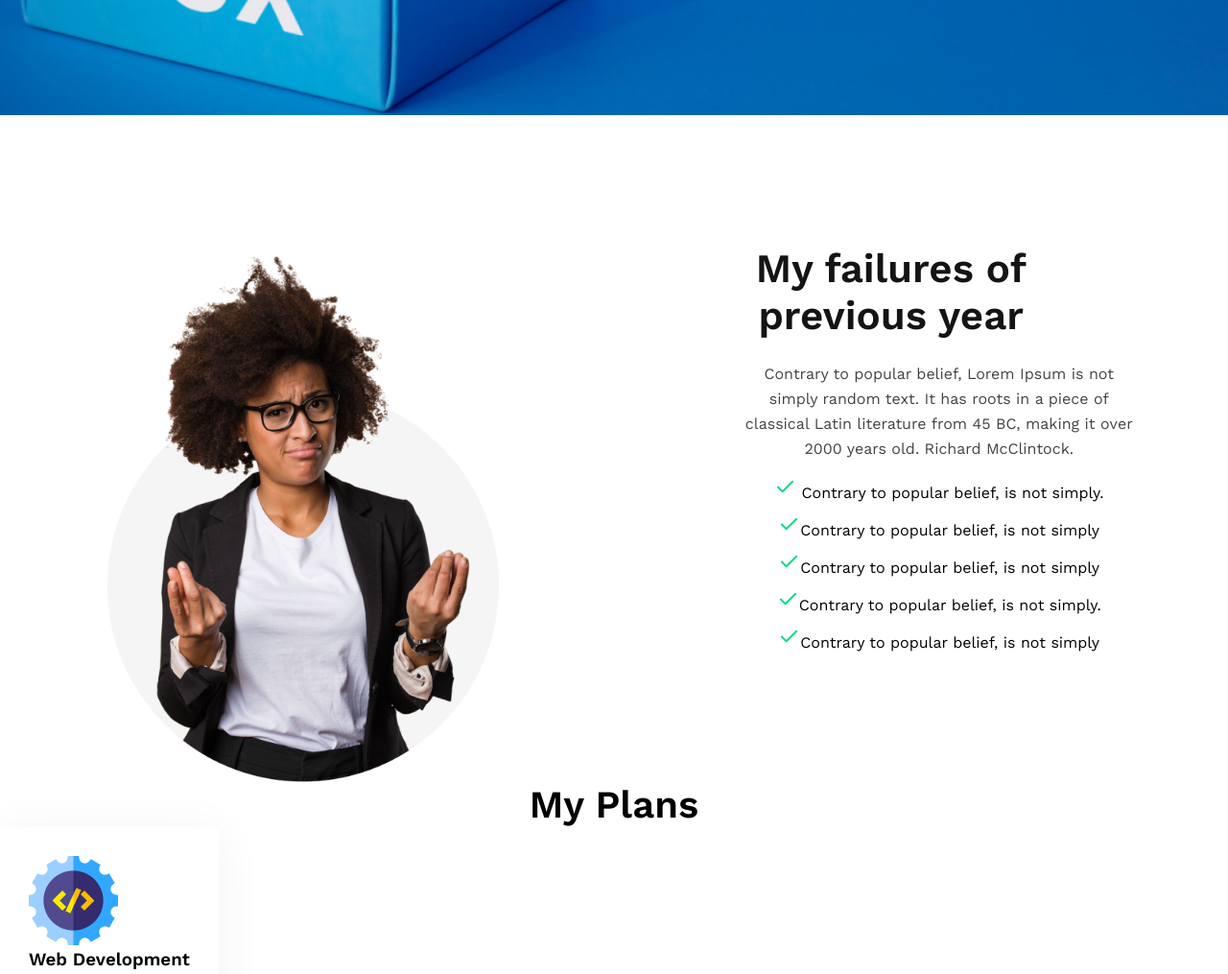
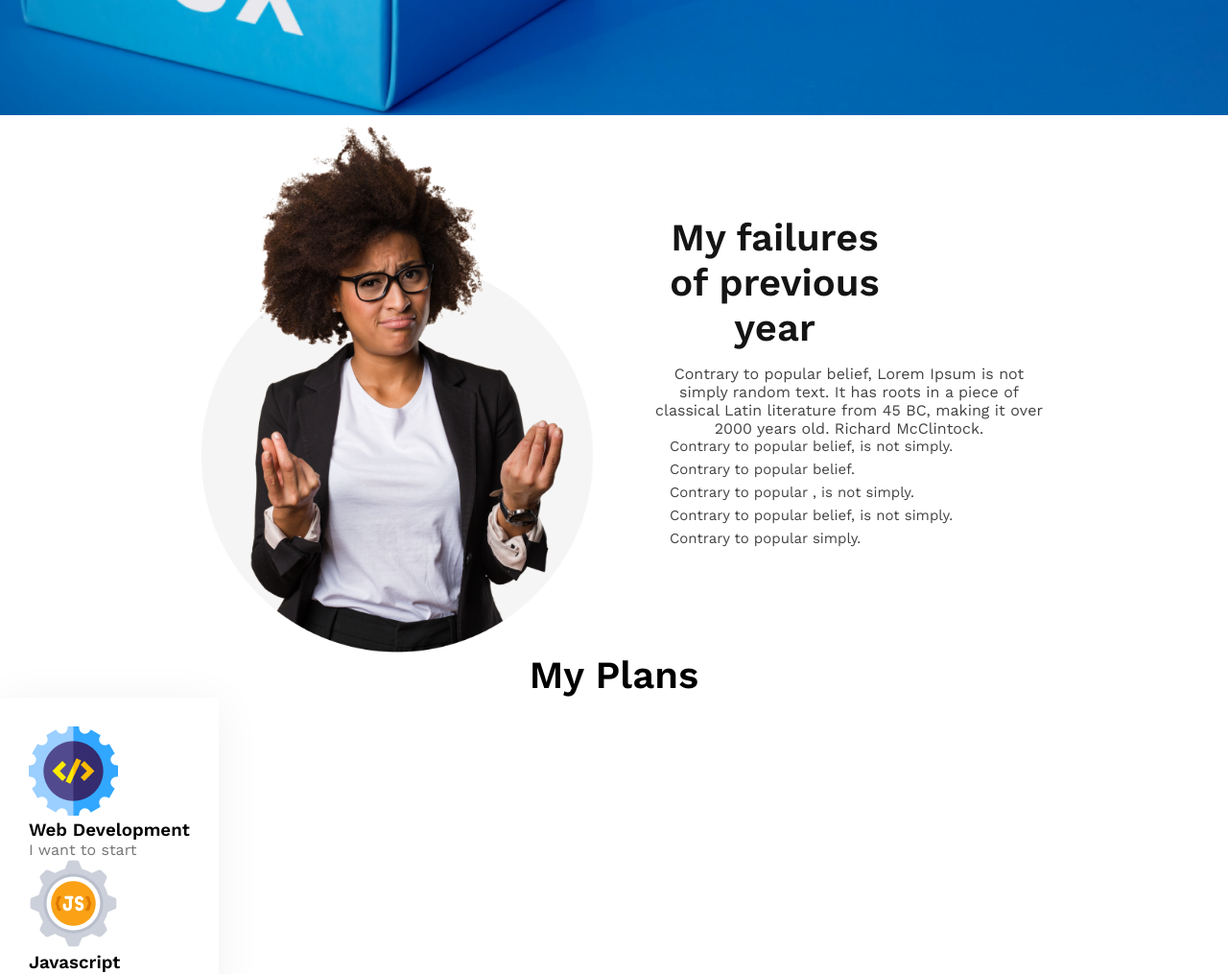
Before and after one commit to AsadFahimTEC/new-year-project, a plain HTML site: page index.html in a window 1280 px wide. Shown: the part 840-1855 px from the top of the page at 96% size. Drawn offline with nearby package versions, Linux system fonts and the light colour scheme.

Commit message:
header and banner all work finish

```diff
--- a/index.html
+++ b/index.html
@@ -1,23 +1,32 @@
 <!DOCTYPE html>
 <html lang="en">
   <head>
-    <meta charset="UTF-8">
-    <meta name="viewport" content="width=device-width, initial-scale=1.0">
+    <meta charset="UTF-8" />
+    <meta name="viewport" content="width=device-width, initial-scale=1.0" />
     <title>New Year Project</title>
-    <link rel="stylesheet" href="./styles/style.css">
-    <link rel="preconnect" href="https://fonts.googleapis.com">
-<link rel="preconnect" href="https://fonts.gstatic.com" crossorigin>
-<link href="https://fonts.googleapis.com/css2?family=Lato:ital,wght@1,300&family=Open+Sans:wght@400;700&family=Ubuntu:wght@700&family=Work+Sans:wght@300;400;500;600&display=swap" rel="stylesheet">
-<script src="https://kit.fontawesome.com/0b24ce5498.js" crossorigin="anonymous"></script>
+    <link rel="stylesheet" href="./styles/style.css" />
+    <link rel="preconnect" href="https://fonts.googleapis.com" />
+    <link rel="preconnect" href="https://fonts.gstatic.com" crossorigin />
+    <link
+      href="https://fonts.googleapis.com/css2?family=Lato:ital,wght@1,300&family=Open+Sans:wght@400;700&family=Ubuntu:wght@700&family=Work+Sans:wght@300;400;500;600&display=swap"
+      rel="stylesheet"
+    />
+    <script
+      src="https://kit.fontawesome.com/0b24ce5498.js"
+      crossorigin="anonymous"
+    ></script>
   </head>
   <body>
-
     <header class="header">
       <div class="header-container">
         <div class="header-inner">
           <div class="header-content">
             <h3 class="header-title">All Thinks Are Possible If You believe</h3>
-                <p class="header-description">There are many variations of passages of Lorem Ipsum available, but the majority have suffered alteration in some form, by injected humour, or randomised words</p>
+            <p class="header-description">
+              There are many variations of passages of Lorem Ipsum available,
+              but the majority have suffered alteration in some form, by
+              injected humour, or randomised words
+            </p>
             <button class="btn-primary">Contact Us</button>
           </div>
         </div>
@@ -25,27 +34,39 @@
     </header>
 
     <main>
-
       <!--banner section start-->
       <section class="banner-info">
         <div class="banner-container">
           <div class="banner-inner">
-        <img class="banner-images" src="./images/person.png" alt="">
+            <img class="banner-images" src="./images/person.png" alt="" />
 
             <div class="banner-content">
               <h3 class="banner-title">My failures of previous year</h3>
-        <p class="banner-description">Contrary to popular belief, Lorem Ipsum is not simply random text. It has roots in a piece of classical Latin literature from 45 BC, making it over 2000 years old. Richard McClintock.</p>
+              <p class="banner-description">
+                Contrary to popular belief, Lorem Ipsum is not simply random
+                text. It has roots in a piece of classical Latin literature from
+                45 BC, making it over 2000 years old. Richard McClintock.
+              </p>
               <ol>
-            <li> <img src="./images/icons/check1.svg" width="23px"alt="">
-                Contrary to popular belief, is not simply.</li>
+                <li>
+                  Contrary to popular belief, is not simply.
+                </li>
 
-            <li> <img src="./images/icons/check1.svg" width="23px"alt="">Contrary to popular belief, is not simply</li>
+                <li>
+                    Contrary to popular belief.
+                </li>
 
-            <li>  <img src="./images/icons/check1.svg" width="23px"alt="">Contrary to popular belief, is not simply</li>
+                <li>
+                    Contrary to popular , is not simply.
+                </li>
 
-            <li>  <img src="./images/icons/check1.svg" width="23px"alt="">Contrary to popular belief, is not simply.</li>
+                <li>
+                    Contrary to popular belief, is not simply.
+                </li>
 
-            <li>  <img src="./images/icons/check1.svg" width="23px"alt="">Contrary to popular belief, is not simply</li>
+                <li>
+                    Contrary to popular simply.
+                </li>
               </ol>
             </div>
           </div>
@@ -60,45 +81,33 @@
         <div class="plan-container">
           <div class="plan-content">
             <div>
-            <img src="./images/icons/web.png" alt="">
+              <img src="./images/icons/web.png" alt="" />
               <h3 class="plan-title">Web Development</h3>
               <p class="plan-description">I want to start</p>
             </div>
 
             <div>
-            <img src="./images/icons/js.png" alt="">
+              <img src="./images/icons/js.png" alt="" />
               <h3 class="plan-title">Javascript</h3>
               <p class="plan-description">I want to start</p>
             </div>
 
             <div>
-            <img src="./images/icons/smoke.png" alt="">
+              <img src="./images/icons/smoke.png" alt="" />
               <h3 class="plan-title">Smoking Habit</h3>
               <p class="plan-description">I want to start</p>
             </div>
 
             <div>
-            <img src="./images/icons/ecom.png" alt="">
+              <img src="./images/icons/ecom.png" alt="" />
               <h3 class="plan-title">ecommerce</h3>
               <p class="plan-description">I want to start</p>
             </div>
           </div>
         </div>
       </section>
-
-
-
-
-
-
     </main>
 
-    <footer>
-
-
-    </footer>
-
-
-
+    <footer></footer>
   </body>
 </html>
--- a/styles/style.css
+++ b/styles/style.css
@@ -18,7 +18,7 @@ body{
 }
 
 .header{
-    background-image: url(/images/banner/banner3.png);
+    background-image: url('../images/banner/banner3.png');
     background-repeat: no-repeat;
     background-size: cover;
     background-position: center;
@@ -70,7 +70,8 @@ border: none;
 /* banner section styles */
 .banner-info
 {
-    width: 100vw;
+    width: 70%;
+    margin: auto;
 }
 
 .banner-inner{
@@ -78,35 +79,46 @@ border: none;
    gap: 50px;
    justify-content: space-around;
    text-align: center;
-   margin-top: 135px;
+
+
 
 }
 
 .banner-images{
     width: 440px;
+    margin: auto;
 }
 
 .banner-content{
-    max-width: 415px;
+    width: 70%;
+    margin: auto;
 }
 
 .banner-description{
+    display: flex;
     color: #444343;
-    line-height: 26px;
+    font-size: 16px;
+    font-weight: 400;
+}
+
+.banner-title{
+    display: flex;
+    color: #151414;
+    font-size: 40px;
+    font-weight: 700;
+    margin-right: 155px;
     margin-bottom: 15px;
 }
 
-.banner-title{
-    color: #151414;
-    font-size: 42px;
-    font-weight: 700;
-    margin-bottom: 24px;
-    margin-right: 100px;
-}
 
 .banner-content ol li{
+    display: flex;
+    color: #444343;
+    font-size: 15px;
+    font-weight: 400;
     list-style: none;
-    margin-bottom: 12px;
+    margin-left: 16px;
+    margin-bottom: 6px;
 }
 
 /* plan section styles */
```
Lines whose indentation alone changed are shown as unchanged.
